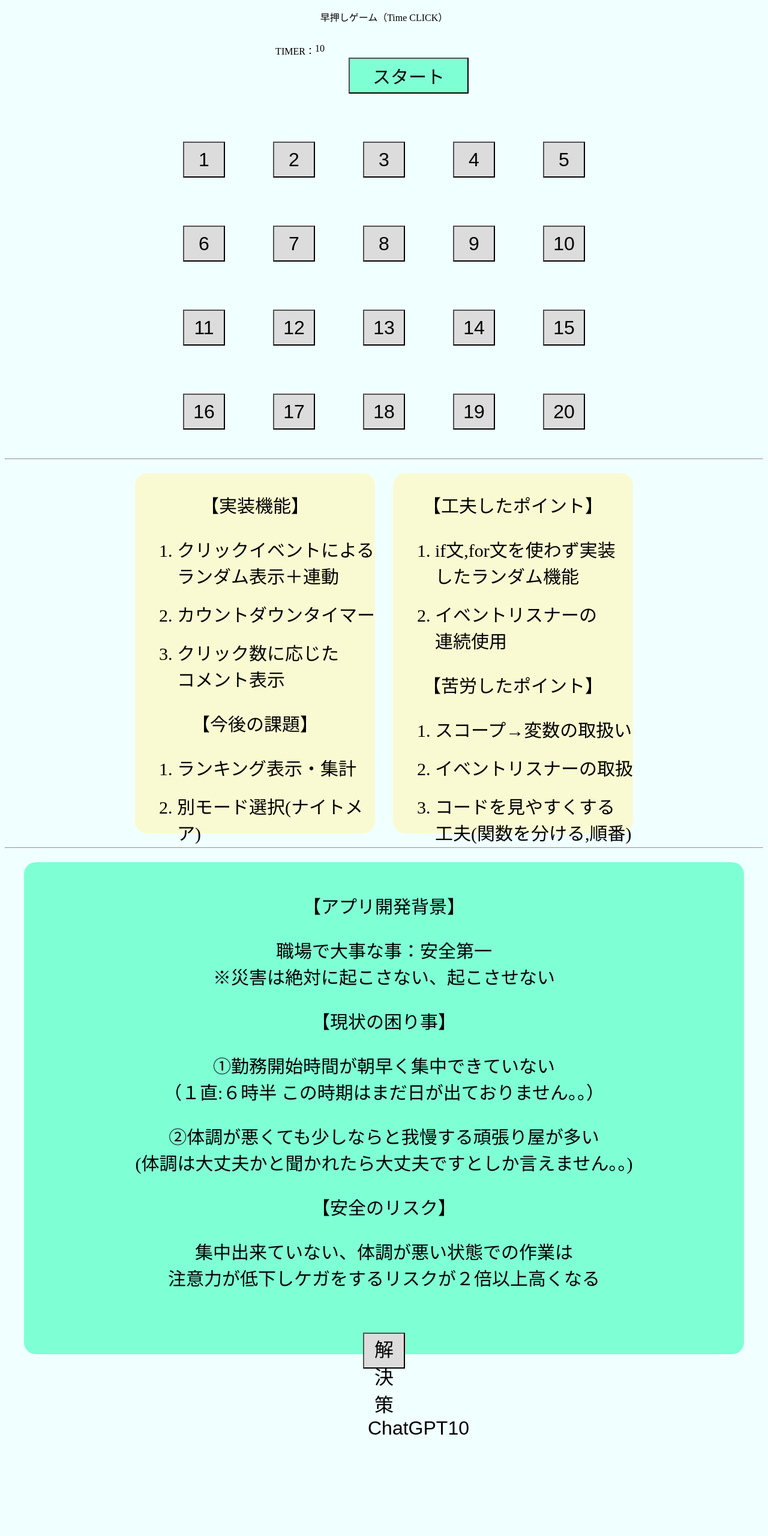
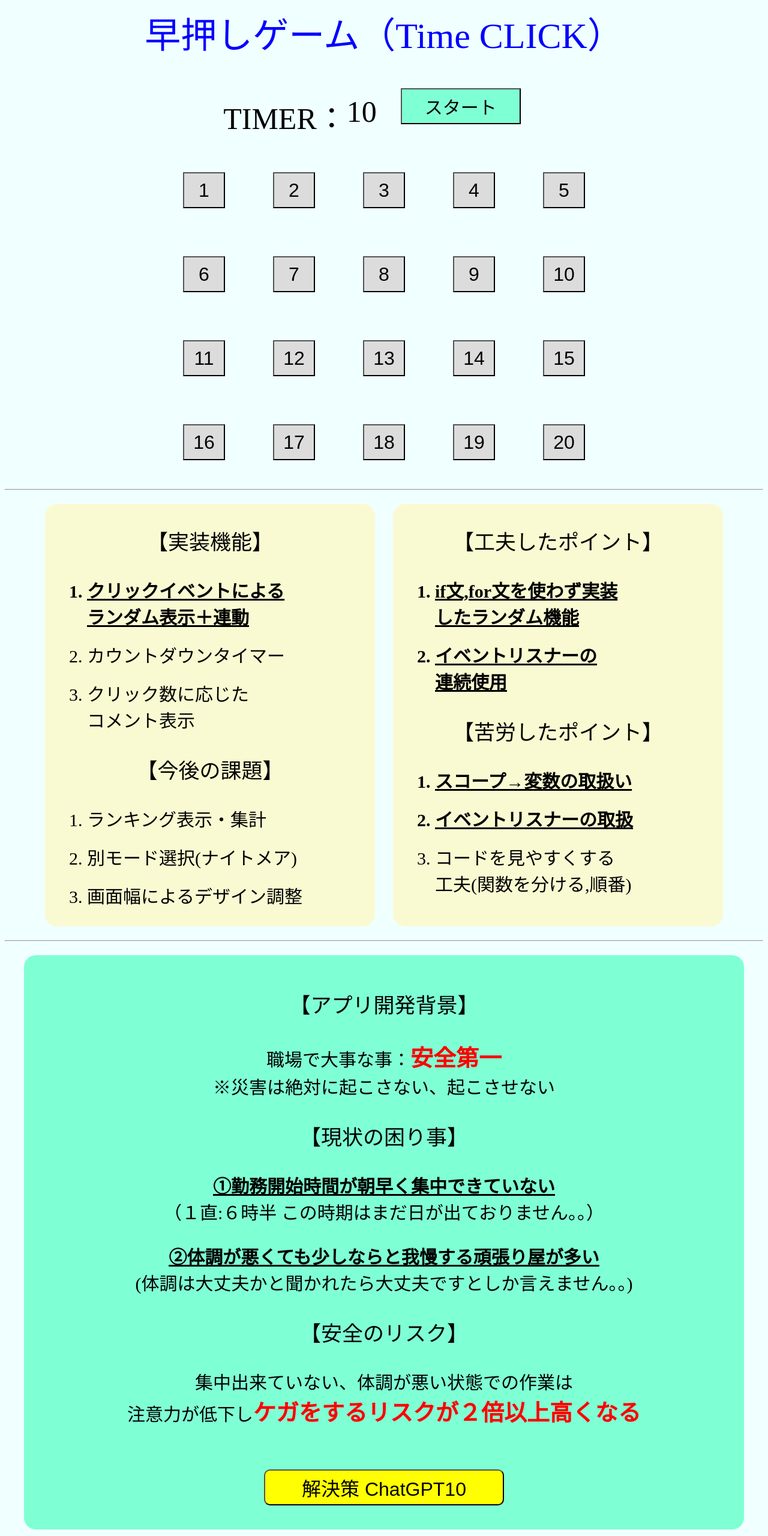
Before and after one commit to Tatsuya-Suzuki-HKT/Tasuya-Suzuki-HKT.fnd23, a plain HTML site: page index.html in a window 1280 px wide. Shown: the whole page at 60% size. Before the commit the page ends 2399 px from the top, so only its background shows below. Drawn offline with Linux system fonts and the light colour scheme; a script that the page names is missing.

Commit message:
Update style.css

```diff
--- a/style.css
+++ b/style.css
@@ -7,25 +7,22 @@ p {
 }
 
 #first-area {
-height: 140px;
+  height: 140px;
 }
 
-
-#title-game {
+.title-game {
   font-size: 60px;
   color: blue;
   margin-bottom: 10px;
   margin-top: 10px;
 }
 
-#count-title {
+#timer-title {
   font-size: 50px;
-
 }
 
-#count {
+#timer {
   font-size: 50px;
-
 }
 
 #start-button {
@@ -36,10 +33,6 @@ height: 140px;
   background-color: aquamarine;
 }
 
-/* #game-area {
-  background-color: azure;
-} */
-
 button {
   height: 60px;
   width: 70px;
@@ -47,41 +40,30 @@ button {
   font-size: xx-large;
   cursor: pointer;
   background-color: gainsboro;
-  /* position: absolute; */
 }
 
 button:hover {
   box-shadow: inset;
-  /* background-color: pink; */
   transform: translateY(4px);
-
 }
-
-/* #num1-5 {
-  position: relative;
-} */
 
 div {
   display: flex;
   justify-content: center;
 }
 
-#result-coment {
-text-align: center;
-font-size: 30px;
-margin-bottom: 50px;
+#comment-area {
+  display: inline;
 }
 
 .explanation-area {
   display: inline;
-  /* text-align: center; */
-  height: 600px;
-  width: 400px;
+  min-height: 600px;
+  width: 550px;
   background-color: lightgoldenrodyellow;
   border-radius: 20px;
   border: 20px;
   margin: 15px;
-  /* padding-left: 20px; */
   font-size: 30px;
 }
 
@@ -95,7 +77,7 @@ li {
 
 #app-area {
   display: inline;
-  height: 800px;
+  min-height: 800px;
   width: 1200px;
   background-color: aquamarine;
   border-radius: 20px;
@@ -104,3 +86,32 @@ li {
   padding-top: 20px;
   font-size: 30px;
 }
+
+.result-comment {
+  font-size: 30px;
+}
+
+#app-button {
+  height: 60px;
+  width: 400px;
+  margin: 40px;
+  font-size: xx-large;
+  border-radius: 10px;
+  cursor: pointer;
+  background-color: yellow;
+}
+
+.sub-title {
+  font-size: 35px;
+}
+
+#anzen {
+  color: red;
+  font-size: 38px;
+  font-weight: bold;
+}
+
+.bold-title {
+  font-weight: bold;
+  text-decoration: underline;
+}
```
